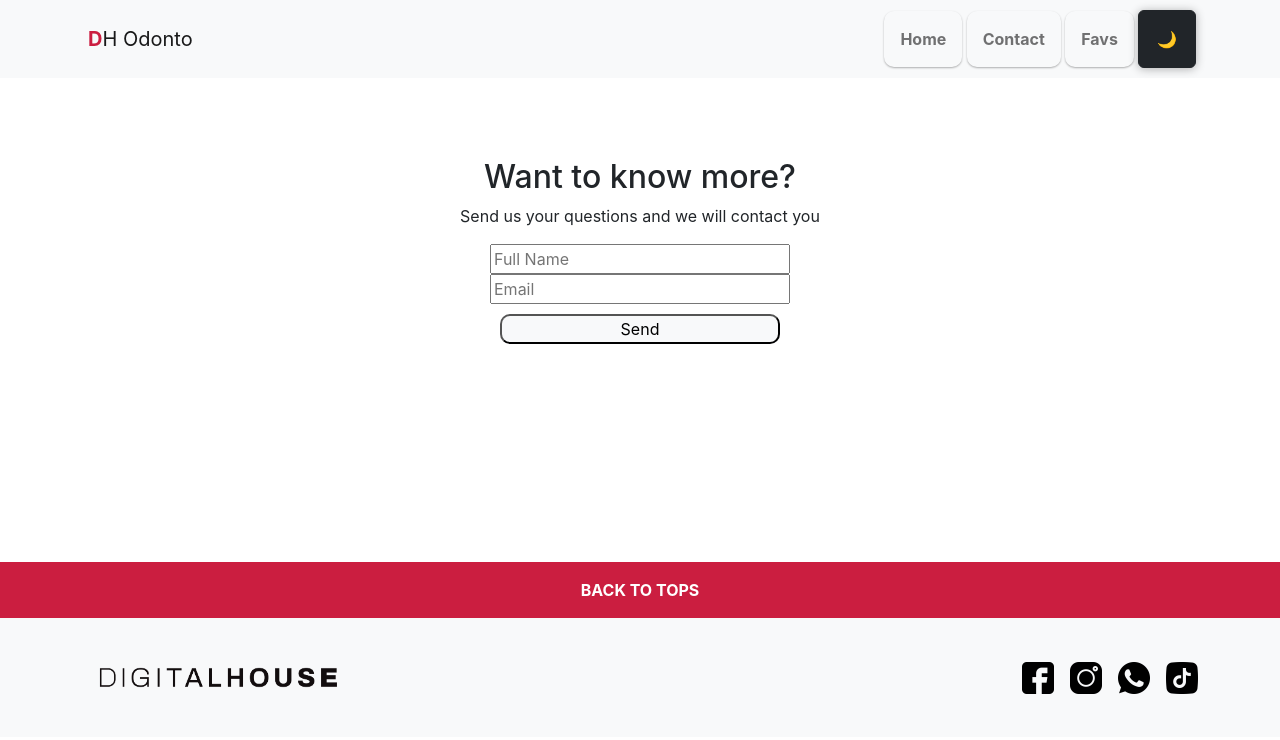
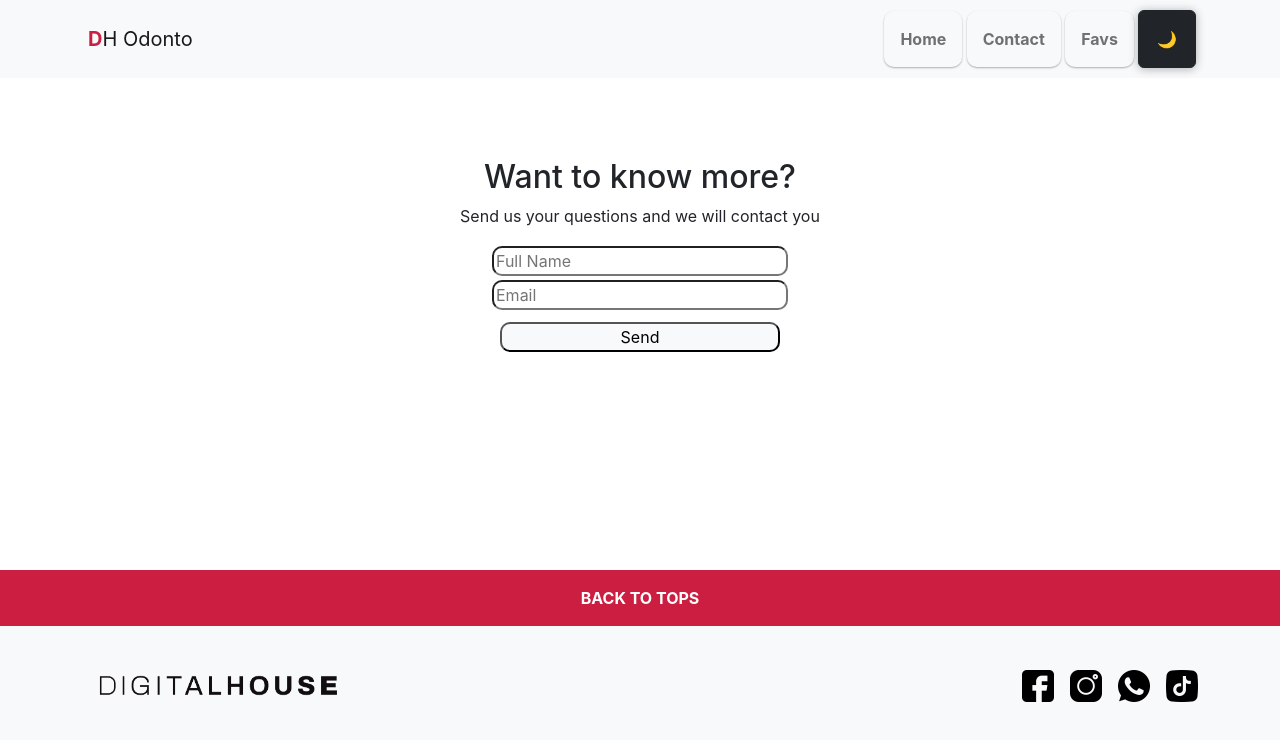
Before and after one commit to DiegoMarulandaB/finalFrontEnd, a React (Create React App) app: page /contact in a window 1280 px wide. Shown: the top 740 px of the page. Built offline with nearby package versions, Linux system fonts and the light colour scheme; no server answers.

Commit message:
add features to the form

```diff
--- a/src/index.css
+++ b/src/index.css
@@ -88,6 +88,11 @@ a:hover {
   padding: 80px;
 }
 
+.input-form {
+  border-radius: 10px;
+  margin: 2px;
+}
+
 form {
   display: flex;
   flex-direction: column;
```
